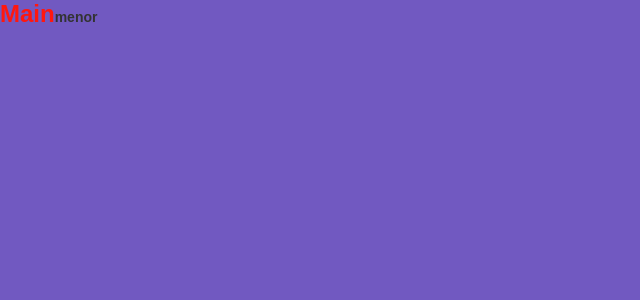
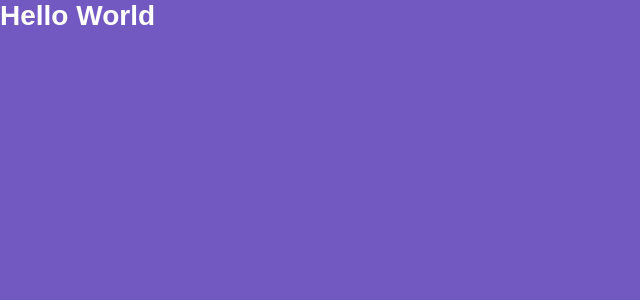
Before and after one commit to jonathanccalixto/repositories-github-react, a React (Create React App) app: page / in a window 1280 px wide. Shown: the top 300 px of the page, without its empty margins (0-640 px from the left). Built offline with nearby package versions, Linux system fonts and the light colour scheme.

Commit message:
Removing chaining style example

```diff
--- a/src/pages/Main/index.js
+++ b/src/pages/Main/index.js
@@ -3,10 +3,5 @@ import React from 'react';
 import { Title } from './styles';
 
 export default function Main() {
-  return (
-    <Title error>
-      Main
-      <small>menor</small>
-    </Title>
-  );
+  return <Title>Hello World</Title>;
 }
--- a/src/pages/Main/styles.js
+++ b/src/pages/Main/styles.js
@@ -1,12 +1,5 @@
 import styled from 'styled-components';
 
 export const Title = styled.h1`
-  color: ${props => (props.error ? '#FF170F' : '#7159c1')};
-  font-family: Arial, Helvetica, sans-serif;
-  font-size: 24px;
-
-  small {
-    color: #333;
-    font-size: 14px;
-  }
+  color: #fff;
 `;
```
